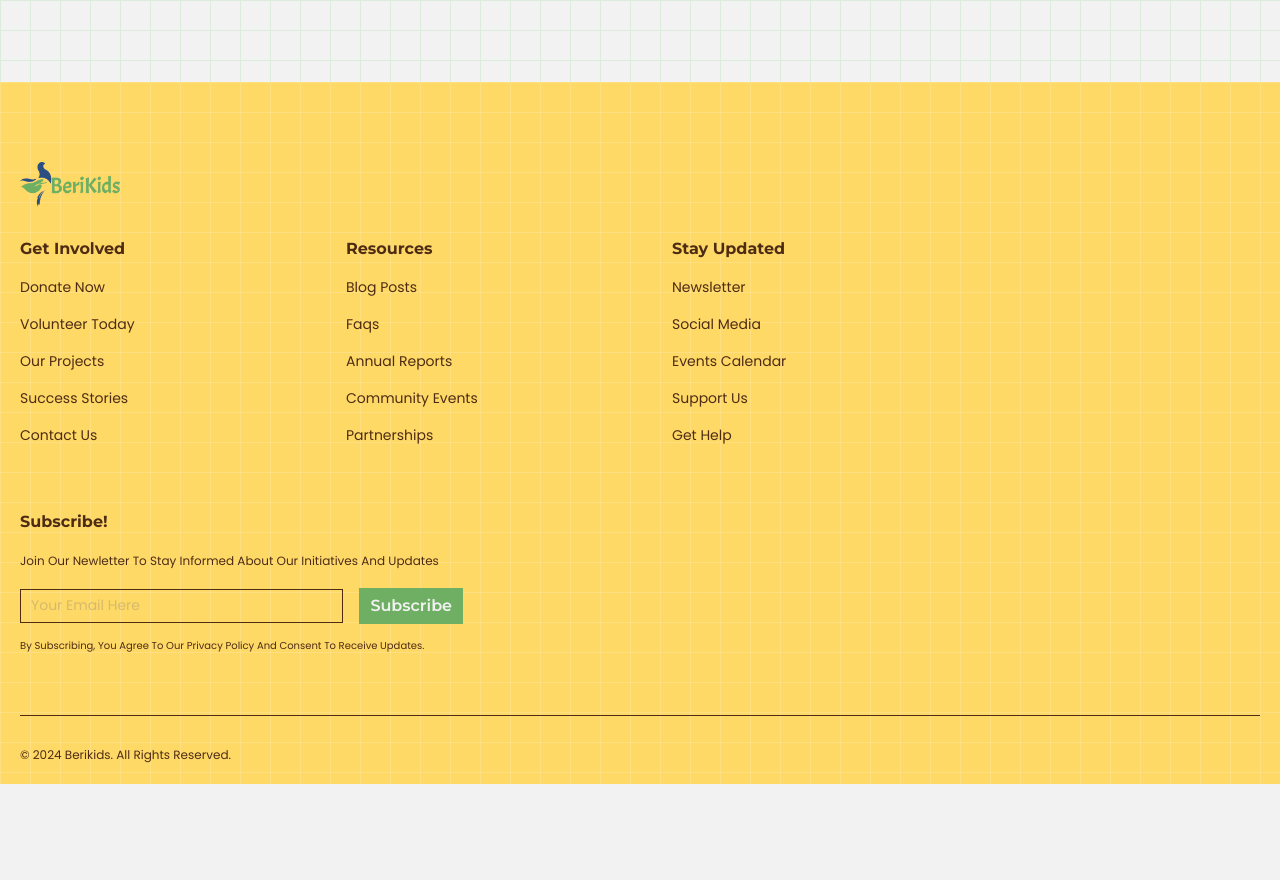
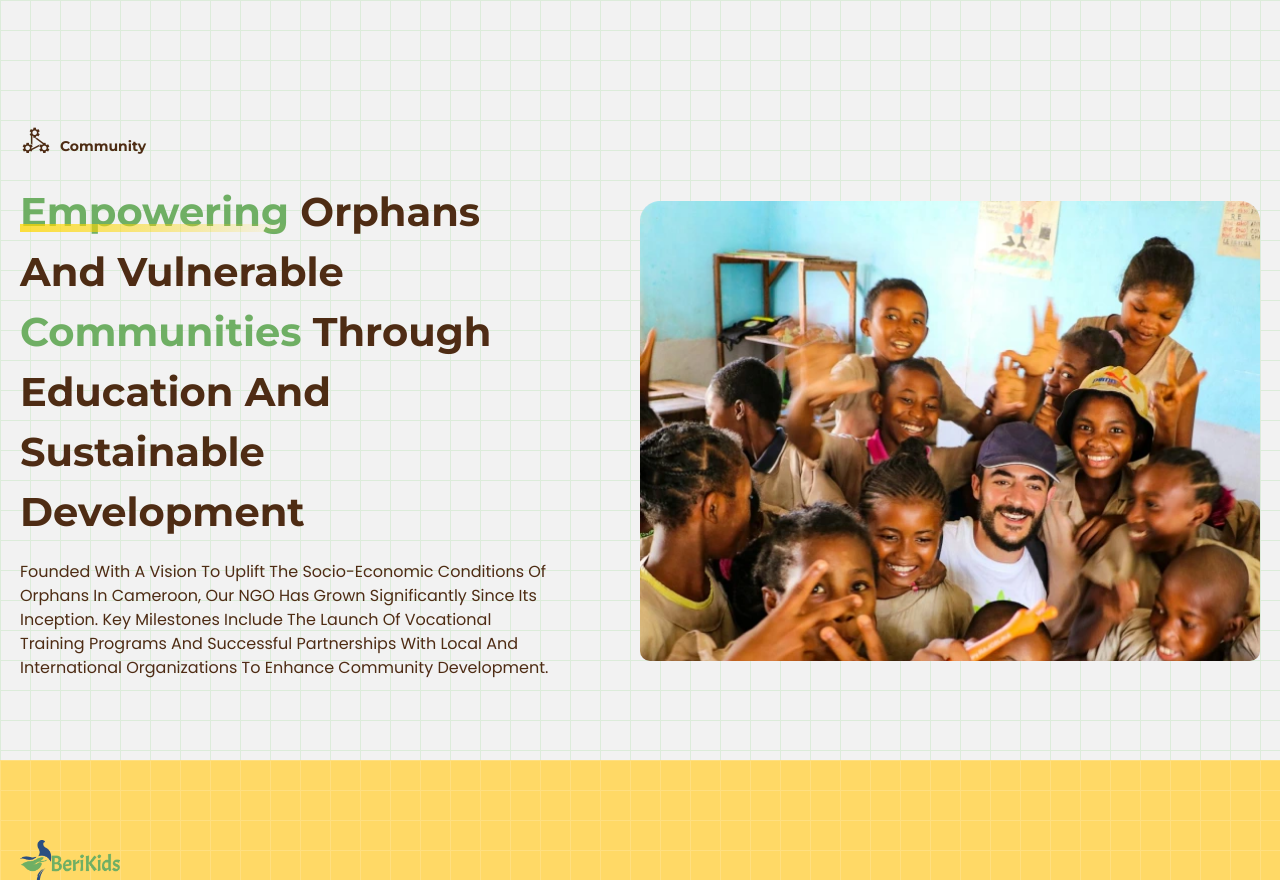
Before and after one commit to netphabric/berikids-ngo, a SvelteKit app: page /about-us in a window 1280 px wide. Shown: the part 420-1300 px from the top of the page. Before the commit the page ends 1204 px from the top, so only its background shows below. Built offline with nearby package versions, Linux system fonts and the light colour scheme.

Commit message:
about section 1

```diff
--- a/src/routes/about-us/+page.svelte
+++ b/src/routes/about-us/+page.svelte
@@ -1,5 +1,6 @@
 <script>
 	import Button from "$lib/components/button/button.svelte"
+	import SectionWrapper from "$lib/components/sectionWrapper/sectionWrapper.svelte"
 	import styles from "./page.module.scss"
 </script>
 
@@ -30,4 +31,30 @@
 			</Button>
 		</div>
 	</section>
+
+	<SectionWrapper className={styles.section}>
+		<div class={styles.sectionContent}>
+			<h4 class={styles.sectionChip}>
+				<span class="material-symbols-sharp">component_exchange</span>
+				<span>community</span>
+			</h4>
+
+			<h2 class={styles.sectionTitle}>
+				<span class={styles.highlight}>empowering</span>
+				orphans and vulnerable <span class={styles.highlight}>communities</span>
+				through education and sustainable development
+			</h2>
+
+			<p class={styles.sectionDesc}>
+				Founded with a vision to uplift the socio-economic conditions of orphans in Cameroon, our
+				NGO has grown significantly since its inception. Key milestones include the launch of
+				vocational training programs and successful partnerships with local and international
+				organizations to enhance community development.
+			</p>
+		</div>
+
+		<div class={styles.sectionImage}>
+			<img src="/images/as1.webp" alt="about-us" />
+		</div>
+	</SectionWrapper>
 </main>
--- a/src/routes/about-us/page.module.scss
+++ b/src/routes/about-us/page.module.scss
@@ -79,4 +79,75 @@
       @include ctaBtn;
     }
   }
+
+  .section {
+    .sectionContent {
+      position: relative;
+      display: flex;
+      flex-direction: column;
+      gap: rem(18);
+
+      .sectionChip {
+        display: flex;
+        align-items: flex-end;
+        gap: rem(8);
+
+        font-size: $small;
+        position: absolute;
+        bottom: 105%;
+        left: 0;
+      }
+
+      .sectionTitle {
+        font-size: $h6;
+        @include highlight;
+
+        @include minWidth('tablet') {
+          font-size: $h5;
+        }
+
+        @include minWidth('desktop') {
+          font-size: $h3;
+        }
+      }
+
+      .desc {
+        font-size: $small;
+
+        @include minWidth('tablet') {
+          font-size: $regular;
+        }
+
+        @include minWidth('desktop') {
+          font-size: $medium;
+        }
+      }
+    }
+
+    .sectionImage {
+      width: 100%;
+      min-width: 50%;
+      height: calc(60vh - rem(20));
+      max-height: 300px;
+      display: grid;
+      place-items: center;
+      border-radius: 10px;
+      overflow: hidden;
+
+      @include minWidth('tablet') {
+        max-height: 500px;
+      }
+
+      @include minWidth('desktop') {
+        max-height: 600px;
+      }
+
+      img {
+        width: 100%;
+        height: 100%;
+        object-fit: cover;
+        object-position: top;
+      }
+    }
+  }
 }
```
Also changed, not shown: static/images/as1.webp (added).
